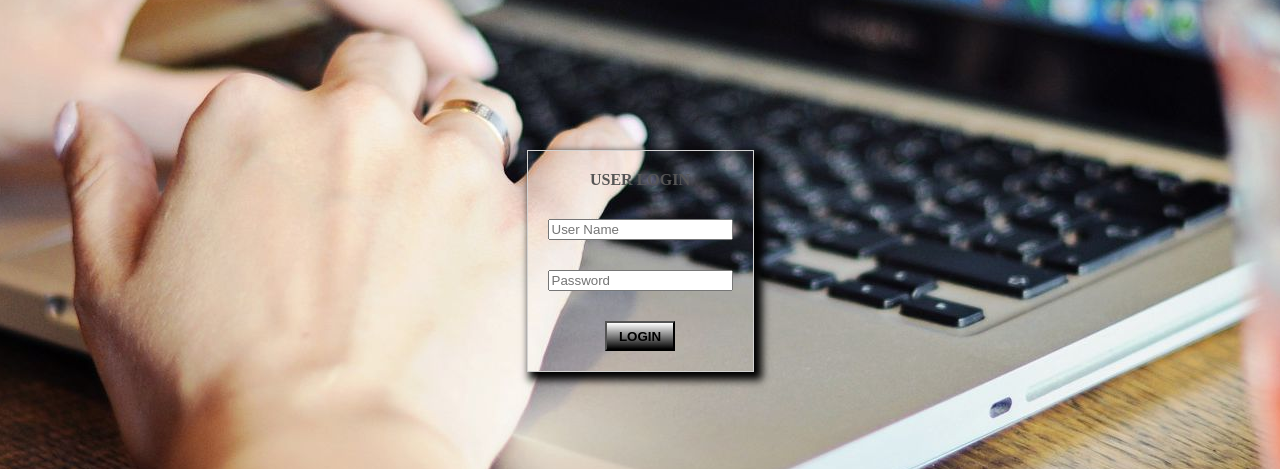
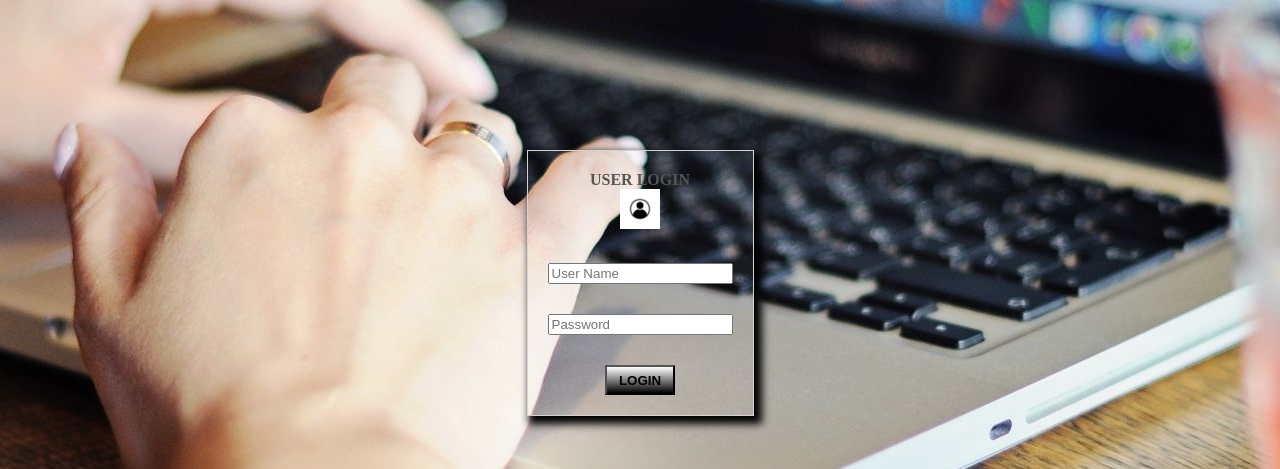
Before and after one commit to vrindanair89/djangoheroku, a Django app: page / in a window 1280 px wide. Shown: the top 469 px of the page. Run offline with Django 3.2, Linux system fonts and the light colour scheme.

Commit message:
seven commit

```diff
--- a/myapp/templates/index.html
+++ b/myapp/templates/index.html
@@ -14,6 +14,8 @@
         <table align="center" cellspacing=10 cellpadding=10 height=200px width=100px>
             <tr>
                 <td><b>USER LOGIN</b>
+                    <br>
+                    <img src="{% static 'images/11.jpg' %}" alt="" height="40px">
                 </td>
             </tr>
             <tr>
```
